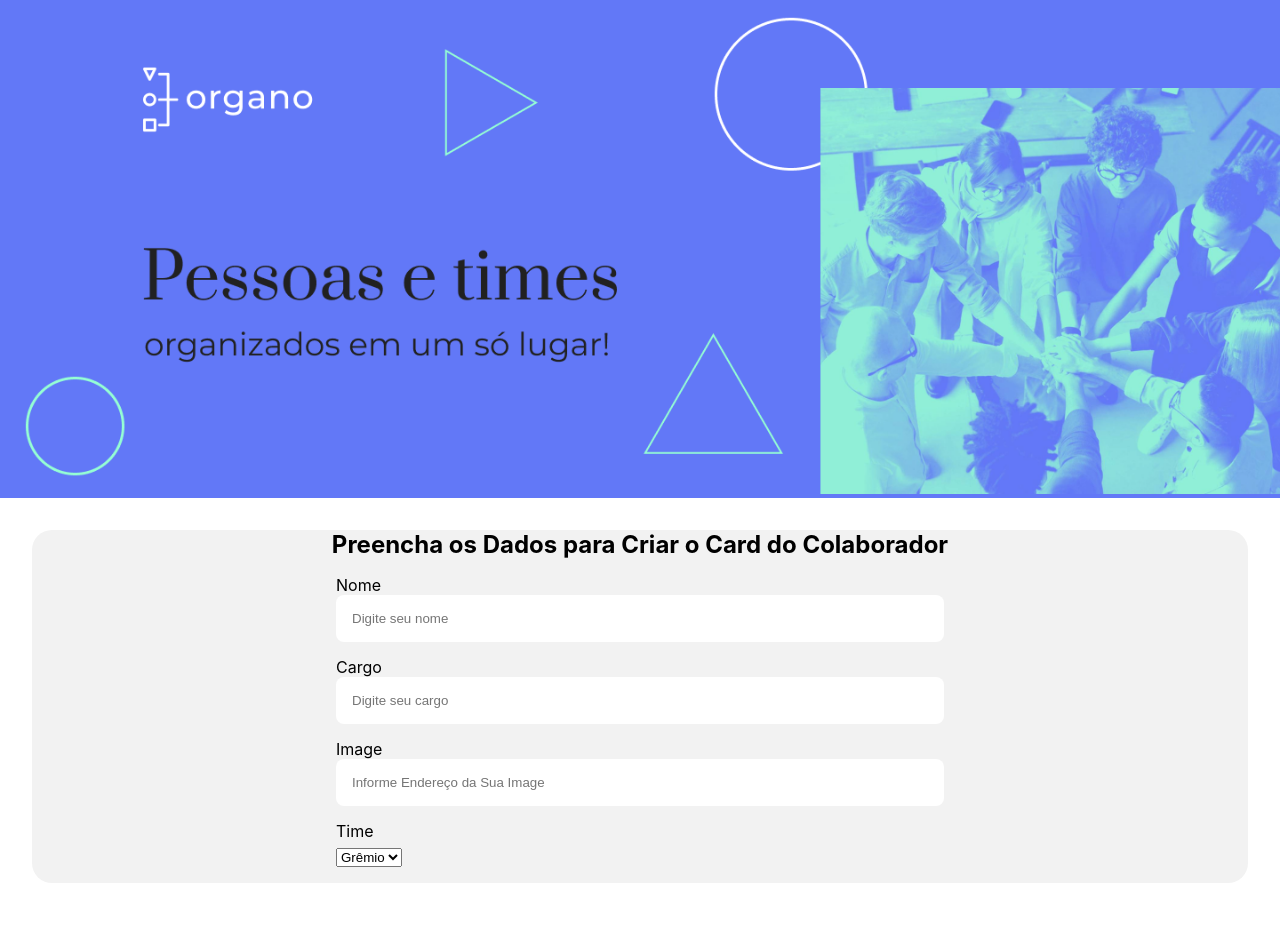
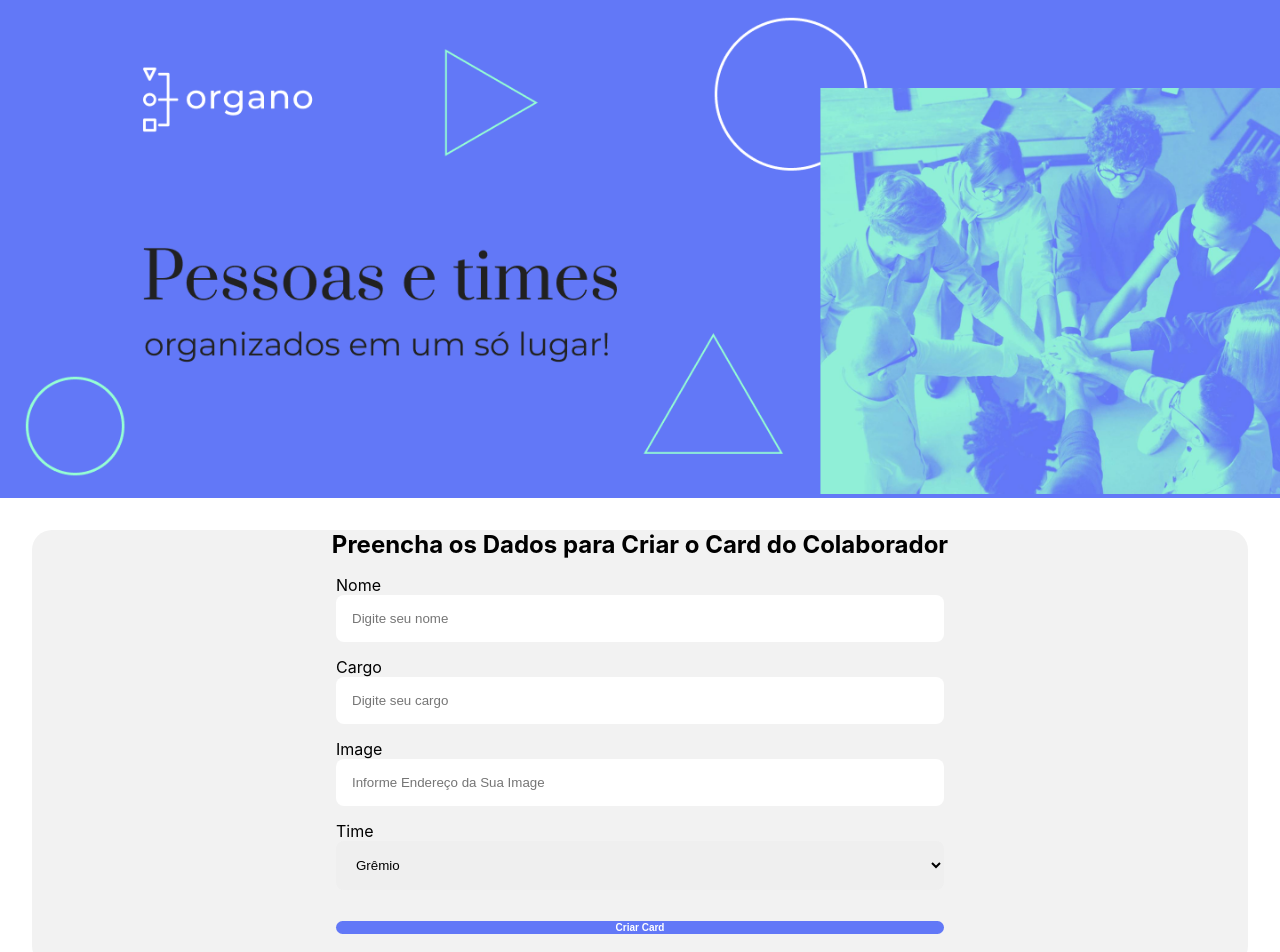
Before and after one commit to davisllv/organo, a React (Create React App) app: page / in a window 1280 px wide. Shown: the top 952 px of the page. Before the commit the page ends 915 px from the top, so only its background shows below. Built offline with nearby package versions, Linux system fonts and the light colour scheme.

Commit message:
creating the form

```diff
--- /dev/null
+++ b/src/components/Botao/index.js
@@ -0,0 +1,7 @@
+import "./styles.css";
+
+const Botao = (props) => {
+  return <button className="botao">{props.label}</button>;
+};
+
+export default Botao;
--- /dev/null
+++ b/src/components/Botao/styles.css
@@ -0,0 +1,14 @@
+.botao {
+    background-color: #6278f7;
+    border-radius: 10px;
+    border: none;
+    font-weight: 700;
+    font-size: 10px;
+    cursor: pointer;
+    color: #FFF;
+    margin: 1rem 0;
+}
+
+.botao:hover{
+    color: #95FFD4
+}
--- a/src/components/Formulario/index.js
+++ b/src/components/Formulario/index.js
@@ -1,6 +1,7 @@
 import "./styles.css";
 import InputTexto from "../InputTexto";
 import Select from "../Select";
+import Botao from "../Botao";
 
 const Formulario = () => {
   return (
@@ -23,6 +24,8 @@ const Formulario = () => {
             { value: "inter", descricao: "Inter" },
           ]}
         />
+
+        <Botao label={"Criar Card"} />
       </form>
     </section>
   );
--- a/src/components/Select/index.js
+++ b/src/components/Select/index.js
@@ -2,19 +2,23 @@ import "./styles.css";
 
 function Select(props) {
   return (
-    <>
+    <div className="box-select">
       <div>
         <span>{props.label}</span>
       </div>
 
       <div>
-        <select name={props.name}>
+        <select name={props.name} className="select-suspenso">
           {props.options.map((option) => {
-            return <option value={option.value}>{option.descricao}</option>;
+            return (
+              <option key={option.value} value={option.value}>
+                {option.descricao}
+              </option>
+            );
           })}
         </select>
       </div>
-    </>
+    </div>
   );
 }
 
--- a/src/components/Select/styles.css
+++ b/src/components/Select/styles.css
@@ -0,0 +1,13 @@
+.box-select {
+    display: flex;
+    flex-direction: column;
+    margin-bottom: 10px;
+}
+
+.select-suspenso {
+    border: none;
+    padding: 1rem;
+    width: 100%;
+    border-radius: 8px;
+
+}
```
